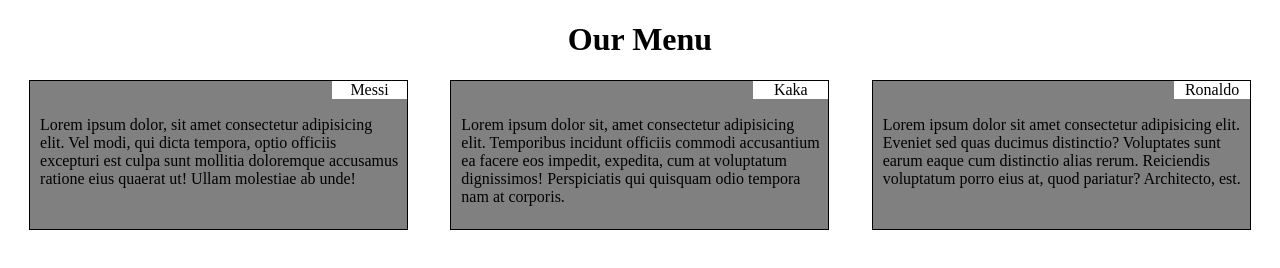
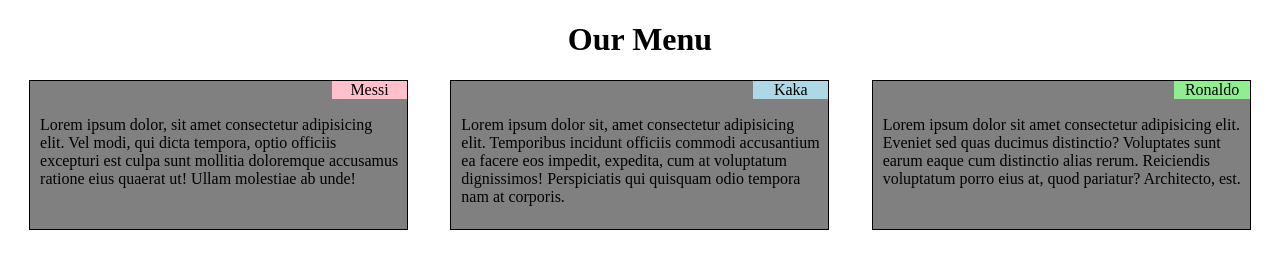
Before and after one commit to prakhar30/module2-solution, a plain HTML site: page index.html in a window 1280 px wide. Drawn offline with Linux system fonts and the light colour scheme.

Commit message:
final content done

```diff
--- a/css/styles.css
+++ b/css/styles.css
@@ -38,6 +38,18 @@ header {
     border: 0px 0px 1px 1px solid black;
 }
 
+header.one {
+    background-color: pink;
+}
+
+header.two {
+    background-color: lightblue;
+}
+
+header.three {
+    background-color: lightgreen;
+}
+
 @media (min-width: 992px) {
     .col-lg {
         float: left;
--- a/index.html
+++ b/index.html
@@ -13,14 +13,14 @@
     <div class="row">
         <div class="col-lg col-md col-sm">
             <div class="default">
-                <header>Messi</header>
+                <header class="one">Messi</header>
                 <p>Lorem ipsum dolor, sit amet consectetur adipisicing elit. Vel modi, qui dicta tempora, optio officiis excepturi
                     est culpa sunt mollitia doloremque accusamus ratione eius quaerat ut! Ullam molestiae ab unde!</p>
             </div>
         </div>
         <div class="col-lg col-md col-sm">
             <div class="default">
-                <header>Kaka</header>
+                <header class="two">Kaka</header>
                 <p>Lorem ipsum dolor sit, amet consectetur adipisicing elit. Temporibus incidunt officiis commodi accusantium
                     ea facere eos impedit, expedita, cum at voluptatum dignissimos! Perspiciatis qui quisquam odio tempora
                     nam at corporis.</p>
@@ -28,7 +28,7 @@
         </div>
         <div class="col-lg col-md col-sm">
             <div class="default">
-                <header>Ronaldo</header>
+                <header class="three">Ronaldo</header>
                 <p>Lorem ipsum dolor sit amet consectetur adipisicing elit. Eveniet sed quas ducimus distinctio? Voluptates
                     sunt earum eaque cum distinctio alias rerum. Reiciendis voluptatum porro eius at, quod pariatur? Architecto,
                     est.
```
